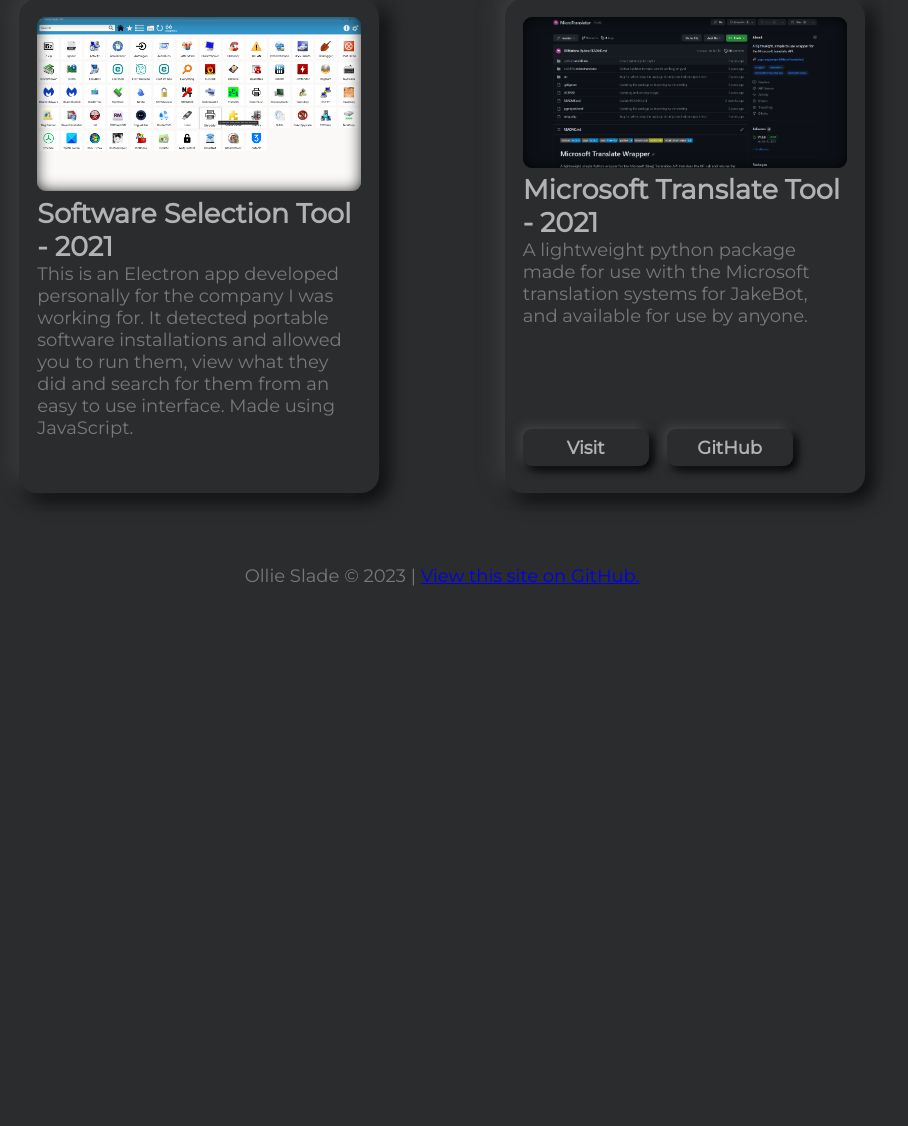
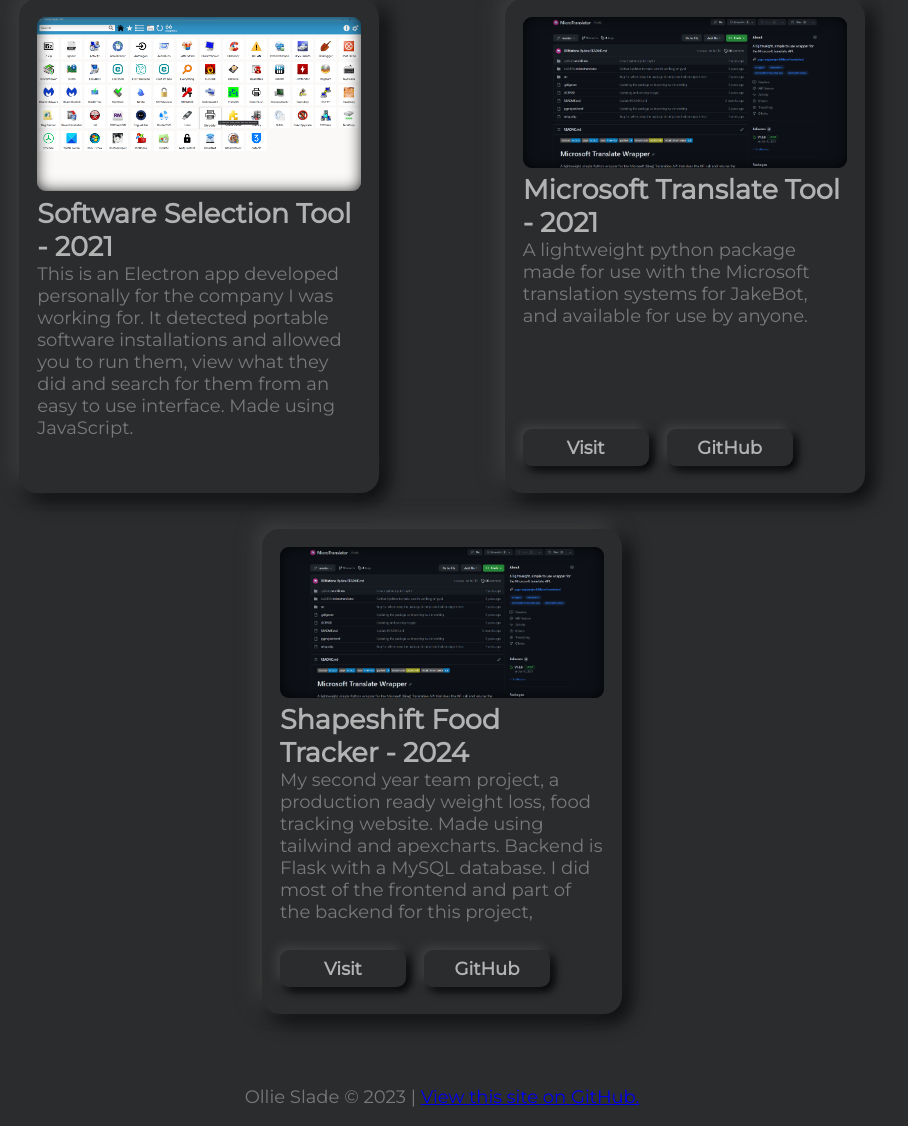
Before and after one commit to OllieSlade/olleeDev, a Flask app: page / in a window 1280 px wide. Shown: the part 1118-2244 px from the top of the page, without its empty margins (198-1106 px from the left). Before the commit the page ends 1704 px from the top, so only its background shows below. Run offline with Flask 3, Linux system fonts and the light colour scheme.

Commit message:
Adding food tracker

```diff
--- a/templates/index.html
+++ b/templates/index.html
@@ -96,6 +96,20 @@
                     </div>
                 </div>
             </div>
+
+            <div class="projects__project">
+                <div class="projects__project-inside">
+                    <div class="projects__project-image"><img src="..\static\images\microtranslate.png"></div>
+                    <h2 class="projects__project-title">Shapeshift Food Tracker - 2024</h2>
+                    <p class="projects__project-description">My second year team project, a production ready weight loss, food tracking website. Made using tailwind and apexcharts. Backend
+                        is Flask with a MySQL database. I did most of the frontend and part of the backend for this project,
+                    </p>
+                    <div class="projects__project-button-group">
+                        <a class="projects__project-button"  href="" target="_blank">Visit</a>
+                        <a class="projects__project-button" href="https://github.com/OliMations/shapeshifterOS35" target="_blank">GitHub</a>
+                    </div>
+                </div>
+            </div>
         </div>
     </main>
     <footer class="footer">
```
